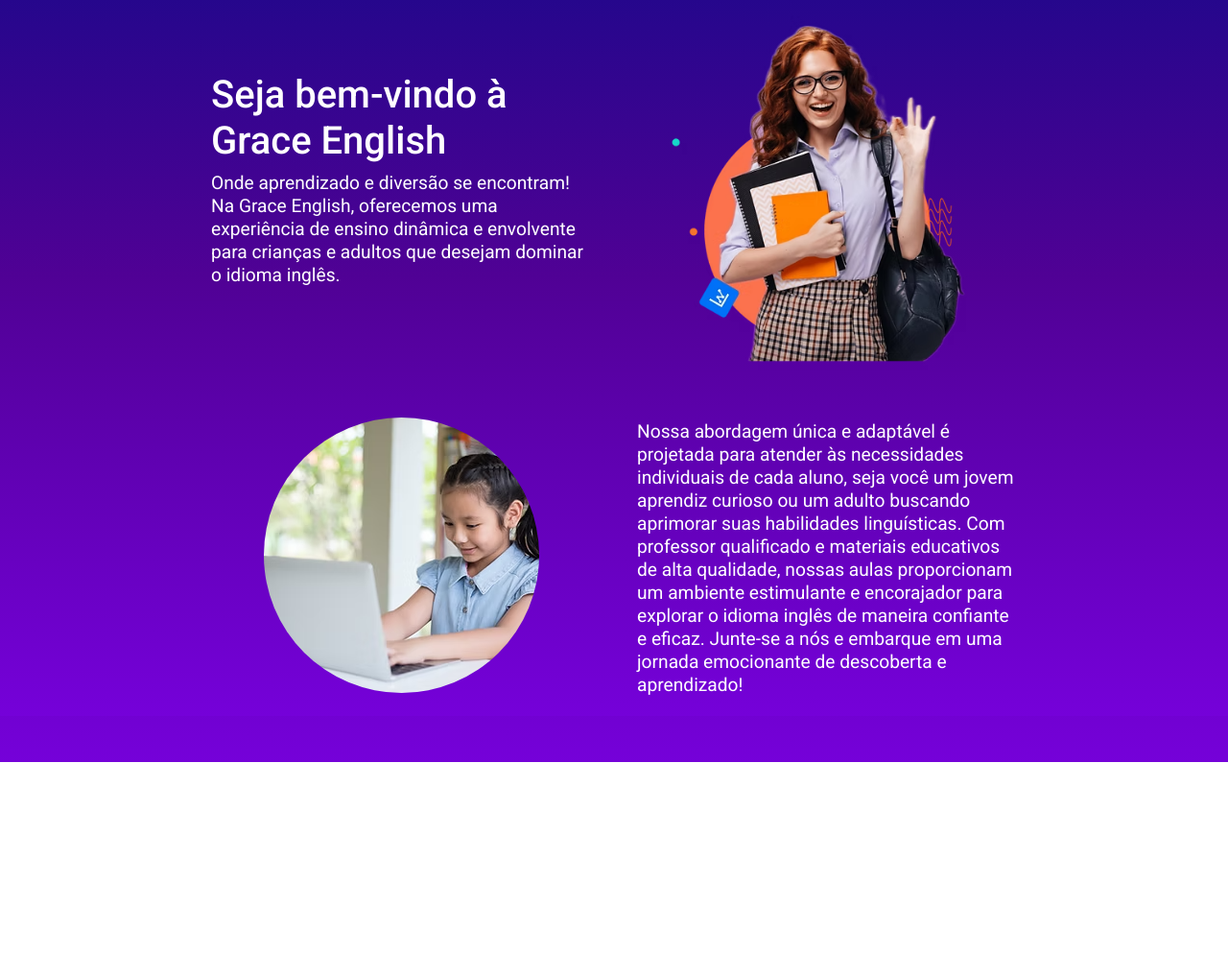
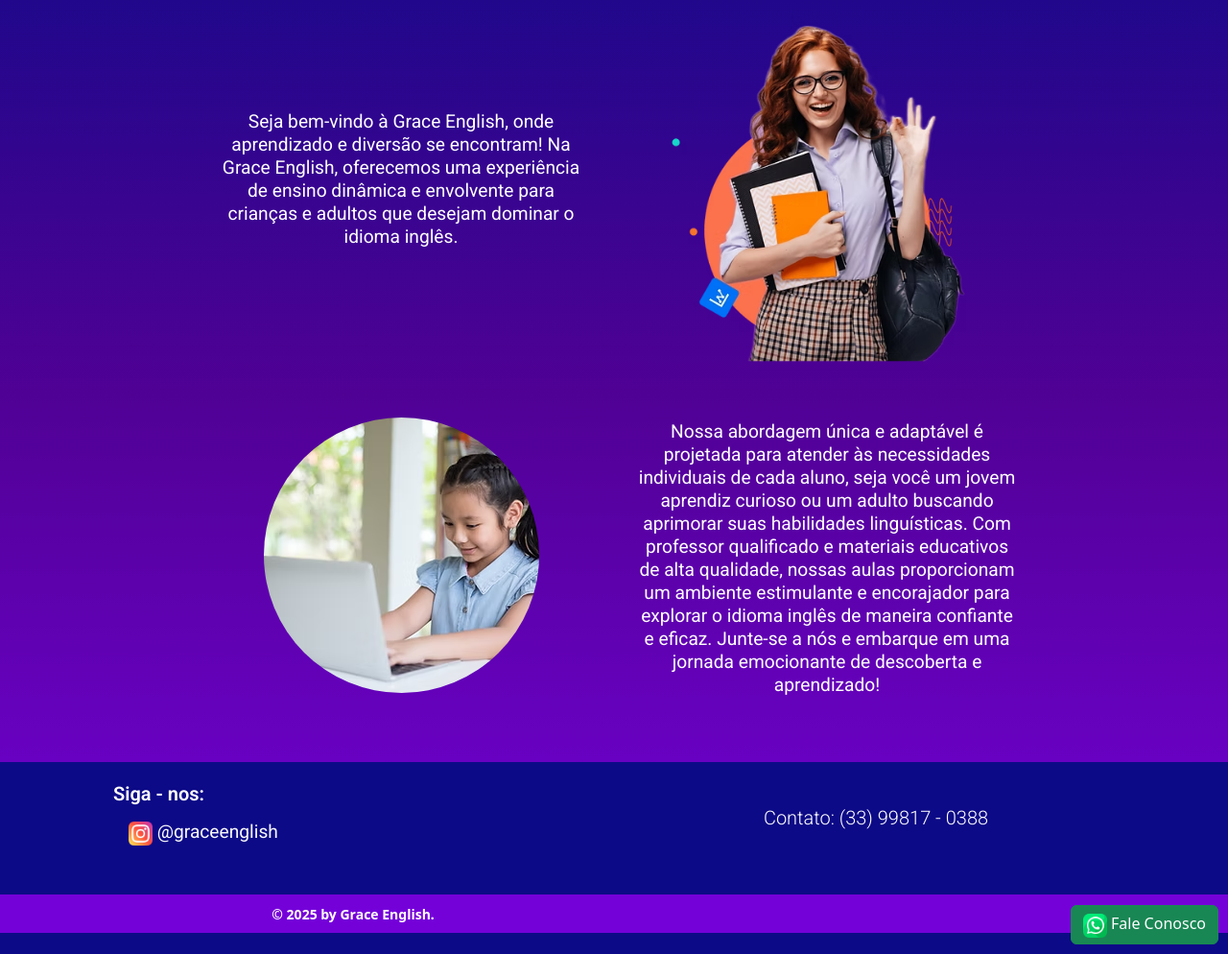
Before and after one commit to jaojogadez/grace-english, a plain HTML site: page views/home.html in a window 1280 px wide. Shown: the part 169-1163 px from the top of the page at 96% size. Before the commit the page ends 963 px from the top, so only its background shows below. Drawn offline with nearby package versions, Linux system fonts and the light colour scheme.

Commit message:
praticamente terminei o home

```diff
--- a/css/style.css
+++ b/css/style.css
@@ -24,6 +24,7 @@
   min-height: 100vh;
   min-width: 100%;
   background: linear-gradient(var(--bg-gradient));
+  position: relative;
 }
 .logo {
   font: normal bolder 44px var(--font-logo);
@@ -67,12 +68,32 @@
 /* NAVBAR END */
 /* HOME START */
 .row {
-    color: var(--color-text);
-    font: normal normal 1.2em var(--font-text);
+  color: var(--color-text);
+  font: normal normal 1.2em var(--font-text);
 }
 .img-fluid.rounded-circle {
-    transition: all 300ms ease-in-out;
-    cursor: pointer;
+  transition: all 300ms ease-in-out;
+  cursor: pointer;
 }
-
 /* HOME END */
+/* FOOTER START */
+footer {
+  background-color: var(--color-bg-primary);
+  height: 200px;
+  color: var(--color-text);
+}
+footer .col-12 {
+  background-color: var(--color-bg-tertiary);
+}
+.btn-success{
+  position: absolute;
+  right: 10px ;
+  bottom: 10px;
+}
+/* FOOTER END */
+@media (max-width: 768px) {
+  footer .col-md-6,
+  footer .col-12 {
+    text-align: center !important;
+  }
+}
--- a/views/home.html
+++ b/views/home.html
@@ -13,6 +13,10 @@
     <link rel="stylesheet" href="../css/style.css" />
   </head>
   <body>
+    <button type="button" class="btn btn-success">
+      <img src="../images/whatsapp_2504957.png" alt="icone-do-whatsapp" width="25">
+      Fale Conosco
+    </button>
     <nav class="navbar navbar-expand-lg mb-4 shadow-sm">
       <div class="container col-11">
         <a class="navbar-brand logo" href="#">
@@ -72,11 +76,12 @@
           />
         </div>
         <div class="col-md-6">
-          <h1>Seja bem-vindo à Grace English</h1>
-          <p class="lh-sm">
-            Onde aprendizado e diversão se encontram! Na Grace English, oferecemos uma
-            experiência de ensino dinâmica e envolvente para crianças e adultos
-            que desejam dominar o idioma inglês.
+          <!-- <h1>Seja bem-vindo à Grace English</h1> -->
+          <p class="lh-sm text-center">
+            Seja bem-vindo à Grace English, onde aprendizado e diversão se
+            encontram! Na Grace English, oferecemos uma experiência de ensino
+            dinâmica e envolvente para crianças e adultos que desejam dominar o
+            idioma inglês.
           </p>
         </div>
       </section>
@@ -89,13 +94,43 @@
           />
         </div>
         <div class="col-md-6">
-          <p class="lh-sm">
-            Nossa abordagem única e adaptável é projetada para atender às necessidades individuais de cada aluno, seja você um jovem aprendiz curioso ou um adulto buscando aprimorar suas habilidades linguísticas. Com professor qualificado e materiais educativos de alta qualidade, nossas aulas proporcionam um ambiente estimulante e encorajador para explorar o idioma inglês de maneira confiante e eficaz. Junte-se a nós e embarque em uma jornada emocionante de descoberta e aprendizado!
+          <p class="lh-sm text-center">
+            Nossa abordagem única e adaptável é projetada para atender às
+            necessidades individuais de cada aluno, seja você um jovem aprendiz
+            curioso ou um adulto buscando aprimorar suas habilidades
+            linguísticas. Com professor qualificado e materiais educativos de
+            alta qualidade, nossas aulas proporcionam um ambiente estimulante e
+            encorajador para explorar o idioma inglês de maneira confiante e
+            eficaz. Junte-se a nós e embarque em uma jornada emocionante de
+            descoberta e aprendizado!
           </p>
         </div>
       </section>
     </main>
 
+    <footer class="container-fluid d-flex flex-column justify-content-center p-0">
+      <div class="row container align-items-center m-auto gx-5 ">
+        <div class="col-md-6">
+          <ul class="nav flex-column">
+            <h5 class="display-6 fs-5 fw-semibold">Siga - nos:</h5>
+            <li class="nav-item">
+              <a href="http://instagram.com" class="nav-link text-light" target="_blank" rel="noopener noreferrer">
+                <img src="../images/instagram.png" alt="icone-do-instagram" width="25">
+                @graceenglish
+              </a>
+            </li>
+          </ul>
+        </div>
+        <div class="col-md-6 text-center">
+          <p class="display-6 fs-5 m-0">Contato: (33) 99817 - 0388</p>
+        </div>
+      </div>
+      <div class="col-12 m-auto text-start p-2">
+        <div class="container col-7">
+          <small class="fw-semibold">© 2025 by Grace English.</small>
+        </div>
+      </div>
+    </footer>
     <script
       src="https://cdn.jsdelivr.net/npm/bootstrap@5.2.3/dist/js/bootstrap.bundle.min.js"
       integrity="sha384-kenU1KFdBIe4zVF0s0G1M5b4hcpxyD9F7jL+jjXkk+Q2h455rYXK/7HAuoJl+0I4"
```
Also changed, not shown: images/instagram.png (added), images/whatsapp_2504957.png (added).
